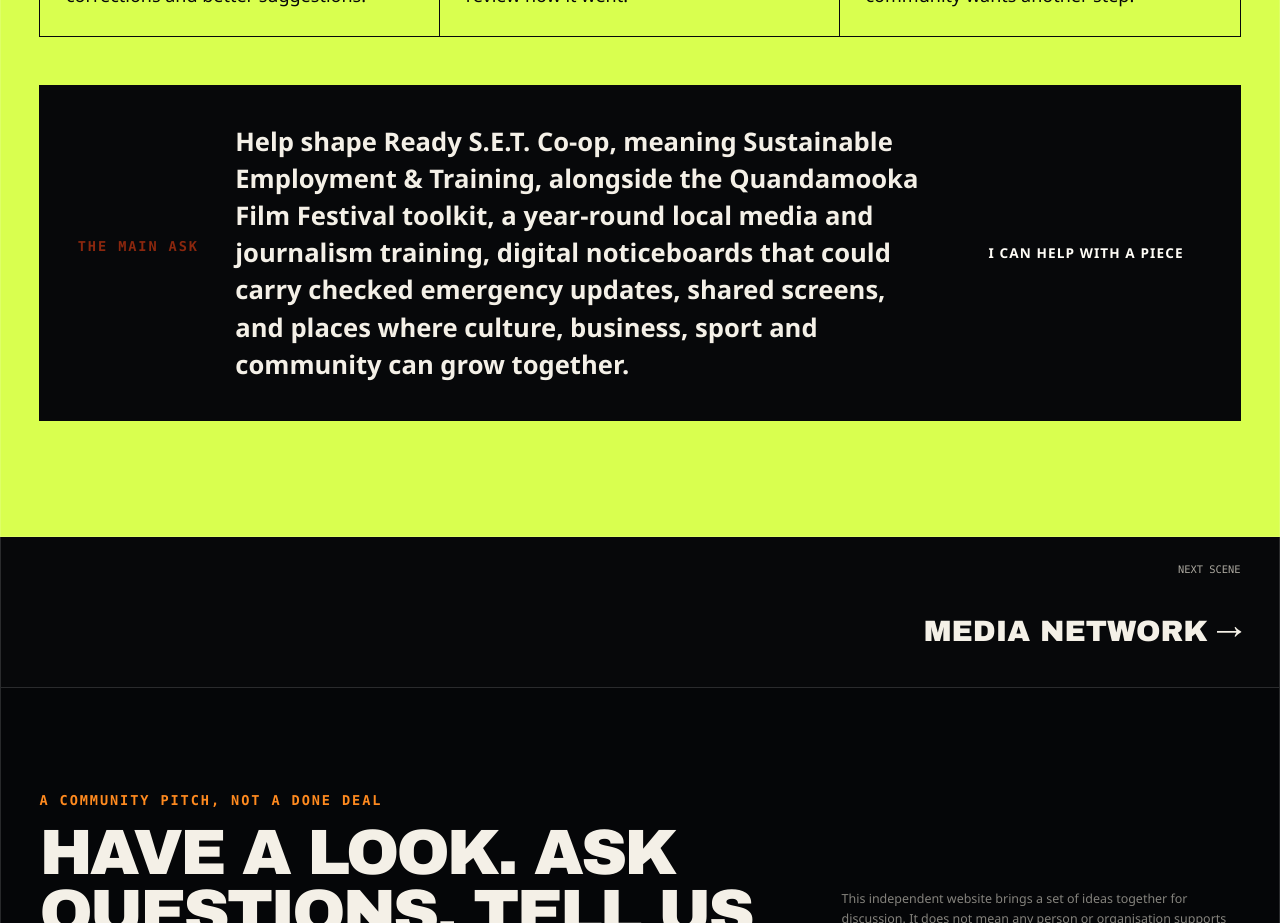
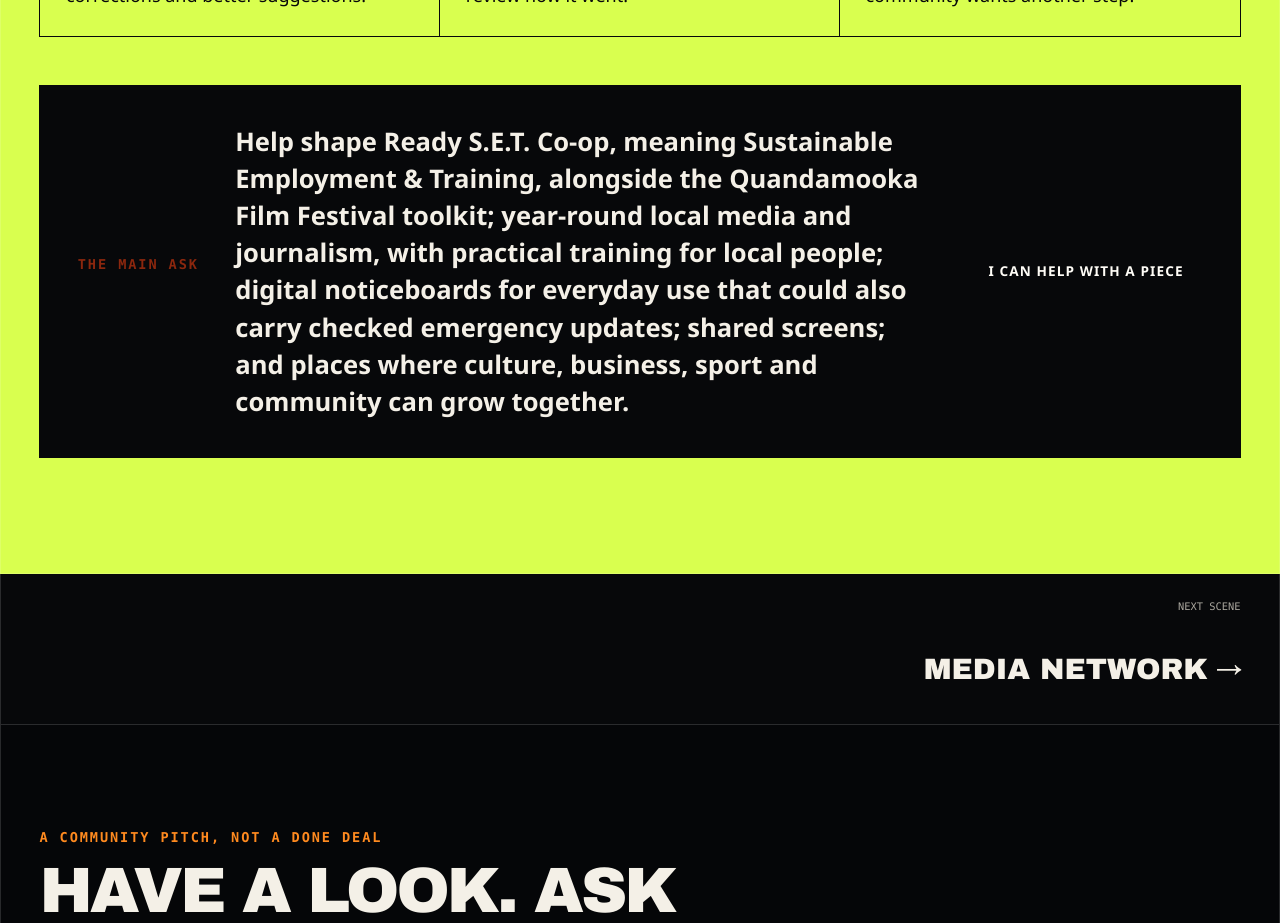
Before and after one commit to auraofintelligence/minjerribah-screen-media-network, a Next.js app: page / in a window 1280 px wide. Shown: the part 7740-8663 px from the top of the page. Built offline with nearby package versions, Linux system fonts and the light colour scheme.

Commit message:
Clarify media training and noticeboard wording

```diff
--- a/components/HomePage.tsx
+++ b/components/HomePage.tsx
@@ -313,10 +313,11 @@
           <p className="eyebrow">The main ask</p>
           <blockquote>
             Help shape Ready S.E.T. Co-op, meaning Sustainable Employment &amp;
-            Training, alongside the Quandamooka Film Festival toolkit, a
-            year-round local media and journalism training, digital noticeboards
-            that could carry checked emergency updates, shared screens, and places
-            where culture, business, sport and community can grow together.
+            Training, alongside the Quandamooka Film Festival toolkit;
+            year-round local media and journalism, with practical training for
+            local people; digital noticeboards for everyday use that could also
+            carry checked emergency updates; shared screens; and places where
+            culture, business, sport and community can grow together.
           </blockquote>
           <a className="button button-dark" href={sitePath("/join")}>
             I can help with a piece
```
